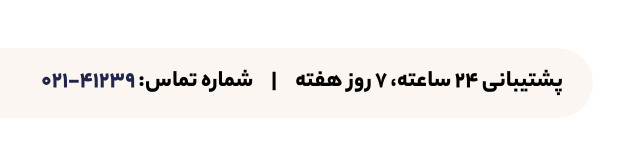
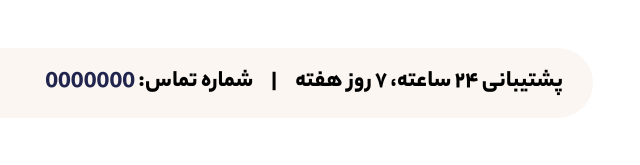
Before and after one commit to mrm-jamali/zarinpal-app, a plain HTML site: page index.html in a window 1280 px wide. Shown: the part 4126-4291 px from the top of the page, 632-1272 px from the left. Drawn offline with Linux system fonts and the light colour scheme.

Commit message:
Update index.html
حذف شماره تماس

```diff
--- a/index.html
+++ b/index.html
@@ -329,7 +329,7 @@
       <div class="support-number">
         <p>
           پشتیبانی ۲۴ ساعته، ۷ روز هفته <span id="line">|</span> شماره تماس:
-          <span id="phone-number">۴۱۲۳۹-۰۲۱</span>
+          <span id="phone-number">0000000</span>
         </p>
       </div>
       <div class="support-request">
```
